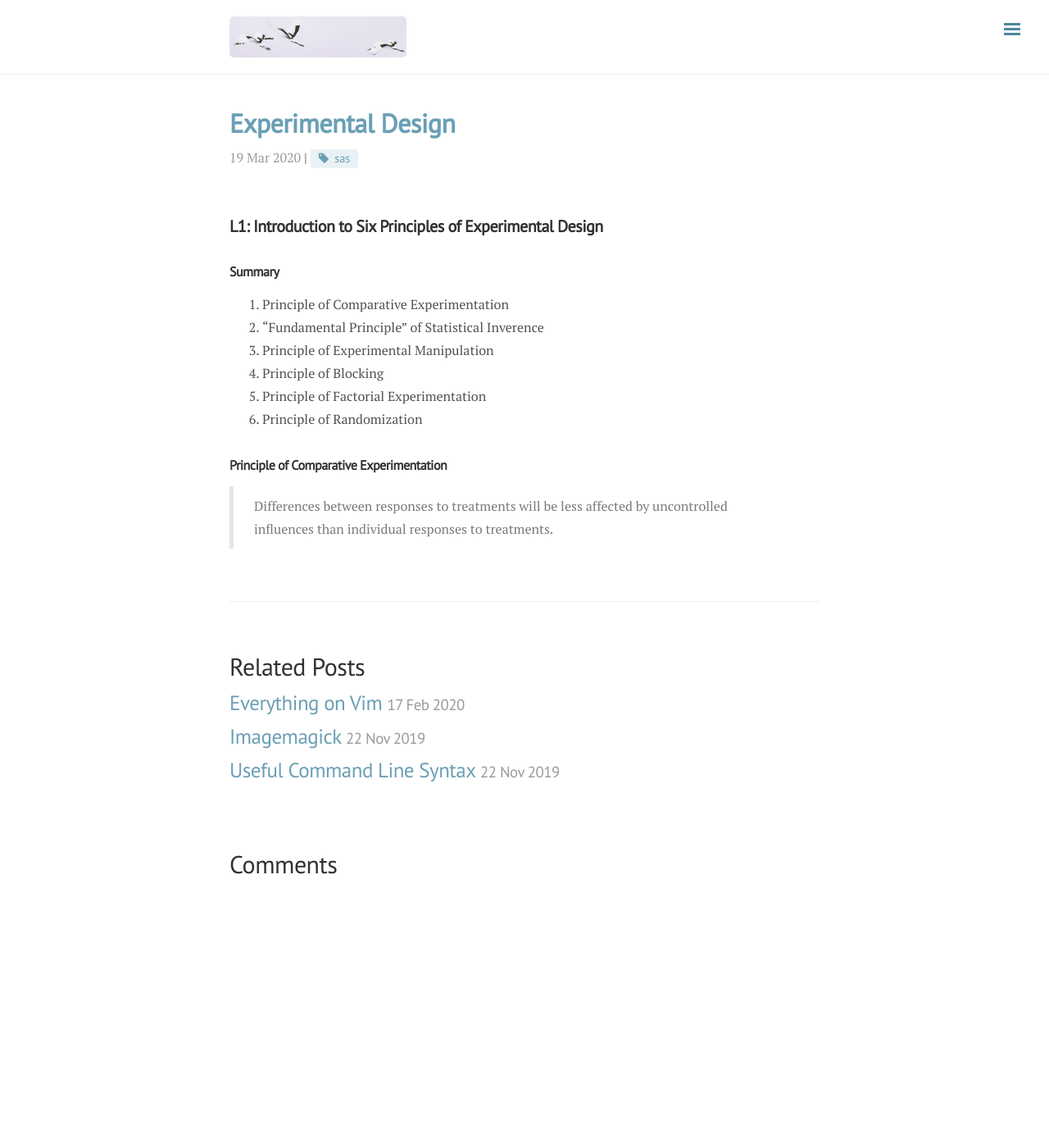
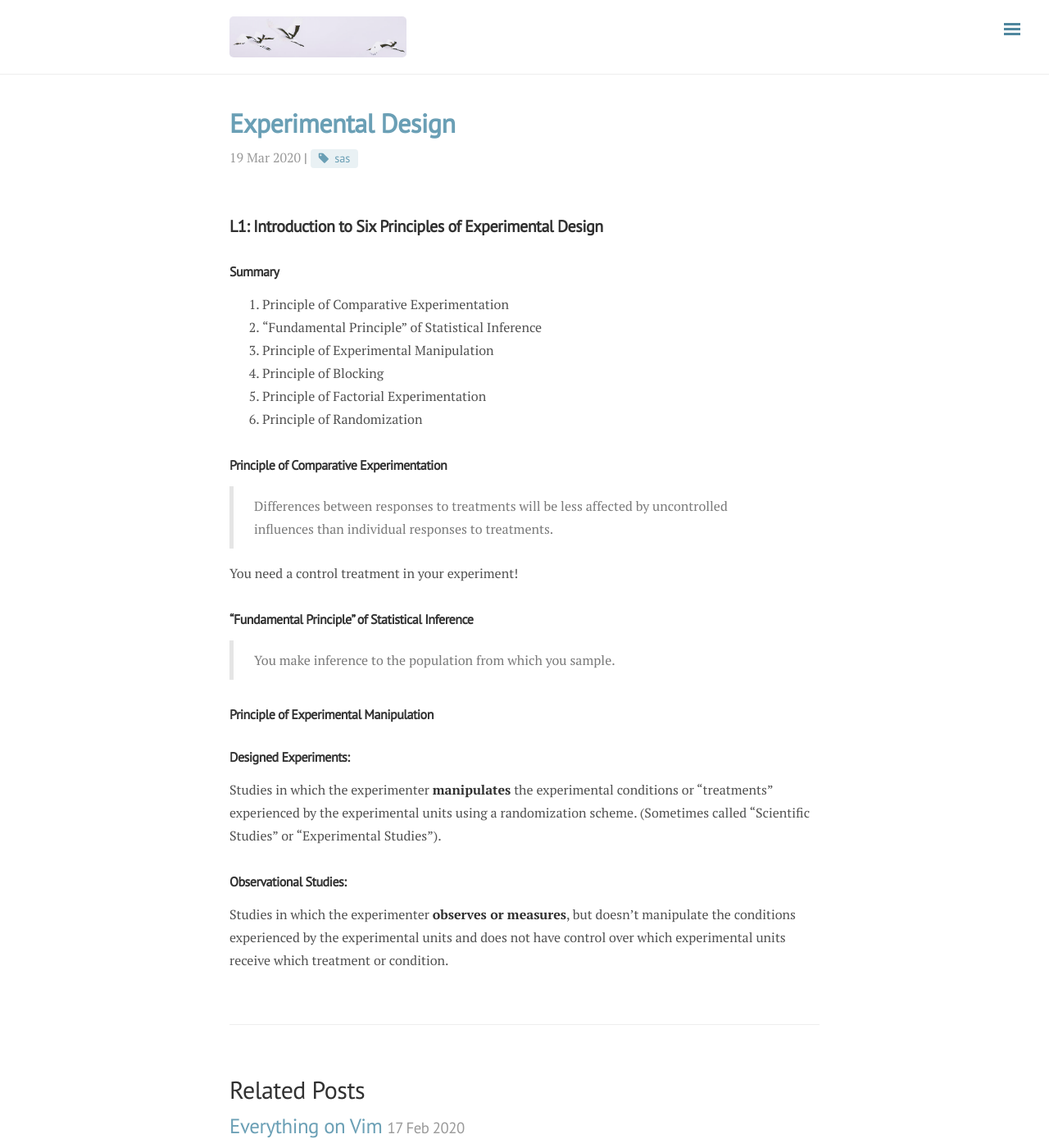
Before and after one commit to ylyy93/my_blog, a Jekyll site: the page built from _posts/phil/2020-03-18-experimental-design.md, in a window 1280 px wide and 1400 px high. Shown: the whole window at 82% size. Built offline with Jekyll 4.4.1, drawn with Linux system fonts in a browser that asks for light colours; nearby versions of some CDN libraries; comment, search, counter and statistics services are not loaded.

Commit message:
rebuilding site Wed Mar 18 17:59:49 PDT 2020

```diff
--- a/_posts/phil/2020-03-18-experimental-design.md
+++ b/_posts/phil/2020-03-18-experimental-design.md
@@ -10,7 +10,7 @@ tags: [sas]
 
 ### Summary
 1. Principle of Comparative Experimentation
-2. “Fundamental Principle” of Statistical Inverence
+2. “Fundamental Principle” of Statistical Inference
 3. Principle of Experimental Manipulation
 4. Principle of Blocking
 5. Principle of Factorial Experimentation
@@ -18,3 +18,16 @@ tags: [sas]
 
 ### Principle of Comparative Experimentation
 > Differences between responses to treatments will be less affected by uncontrolled influences than individual responses to treatments.
+
+You need a control treatment in your experiment!
+
+### “Fundamental Principle” of Statistical Inference
+> You make inference to the population from which you sample.
+
+### Principle of Experimental Manipulation
+
+##### Designed Experiments:
+Studies in which the experimenter **manipulates** the experimental conditions or “treatments” experienced by the experimental units using a randomization scheme. (Sometimes called “Scientific Studies” or “Experimental Studies”).
+
+##### Observational Studies:
+Studies in which the experimenter **observes or measures**, but doesn’t manipulate the conditions experienced by the experimental units and does not have control over which experimental units receive which treatment or condition.
```
